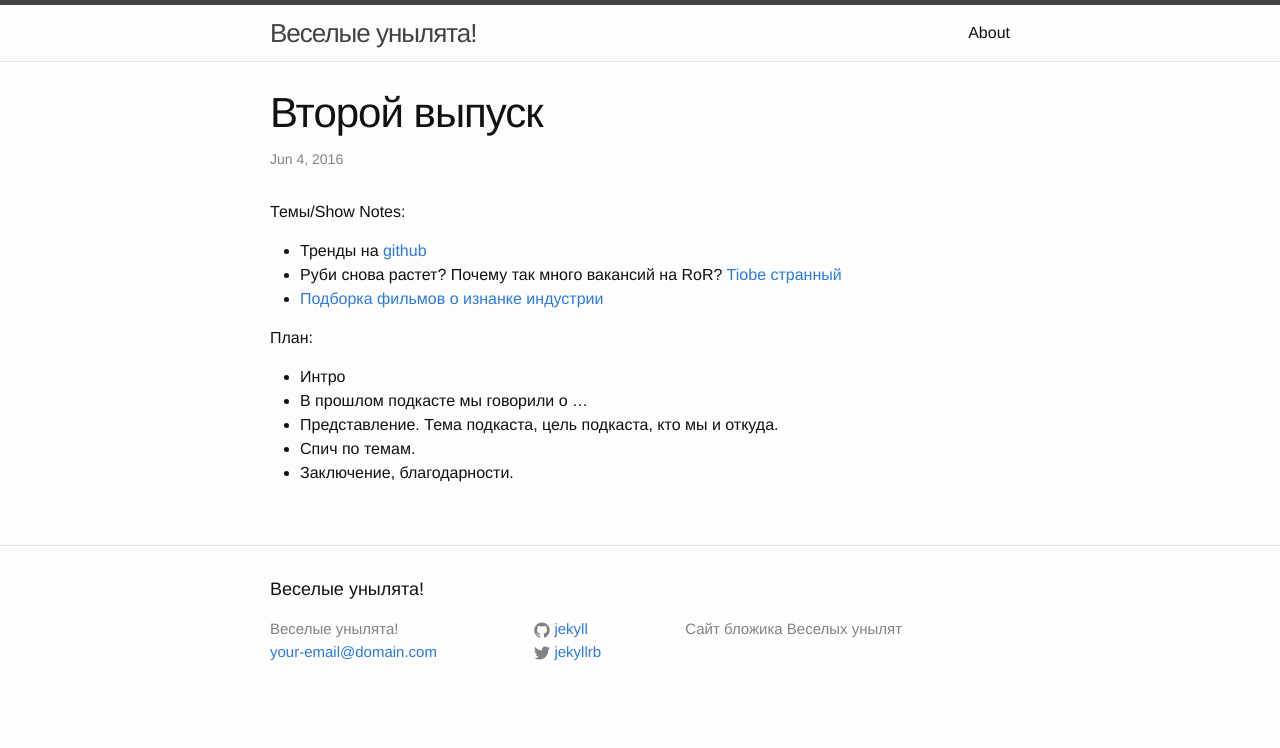
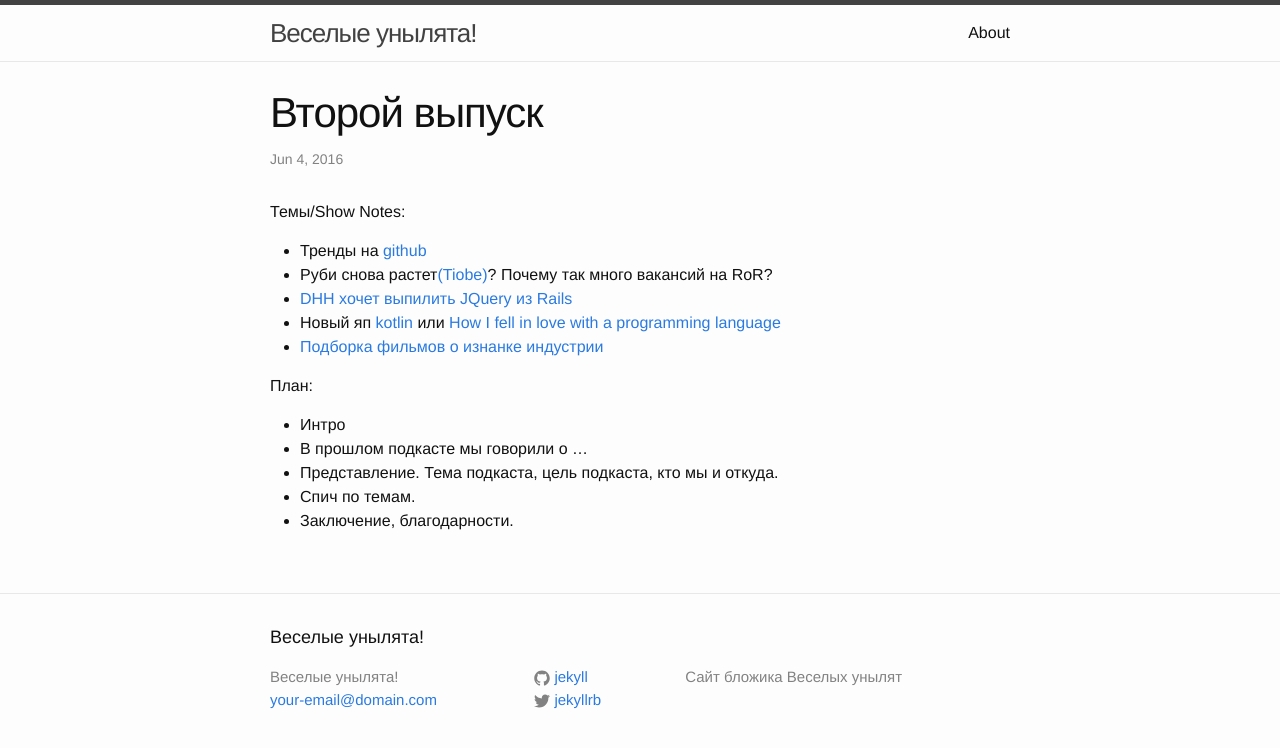
Before and after one commit to unylyata/unylyata.github.io, a Jekyll site: the page built from _posts/2016-06-04-podcast-2.markdown, in a window 1280 px wide. Shown: the top 748 px of the page. Built offline with Jekyll 4.4.1, drawn with Linux system fonts in a browser that asks for light colours; comment, search, counter and statistics services are not loaded.

Commit message:
Update 2016-06-04-podcast-2.markdown

```diff
--- a/_posts/2016-06-04-podcast-2.markdown
+++ b/_posts/2016-06-04-podcast-2.markdown
@@ -10,7 +10,9 @@ comments: true
 Темы/Show Notes:
 
 - Тренды на [github](https://github.com/trending)
-- Руби снова растет? Почему так много вакансий на RoR? [Tiobe странный](http://www.tiobe.com/tiobe_index)
+- Руби снова растет[(Tiobe)](http://www.tiobe.com/tiobe_index)? Почему так много вакансий на RoR?
+- [DHH хочет выпилить JQuery из Rails](https://github.com/rails/rails/issues/25208)
+- Новый яп [kotlin](https://kotlinlang.org) или [How I fell in love with a programming language](https://m.signalvnoise.com/how-i-fell-in-love-with-a-programming-language-8933d5e749ed#.fgvt80y9p)
 - [Подборка фильмов о изнанке индустрии](https://xakep.ru/2016/05/31/15-documentaries/)
 
 
```
